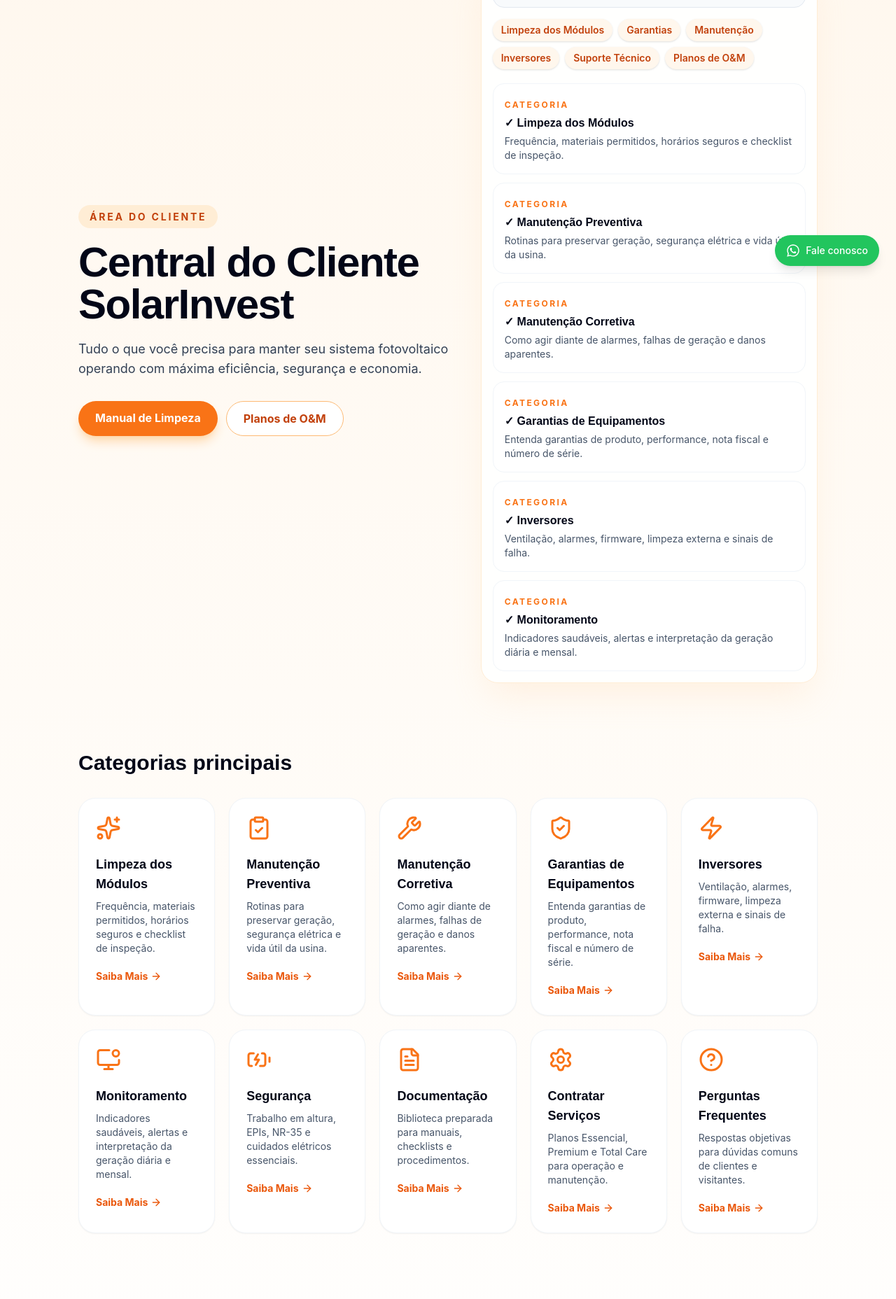
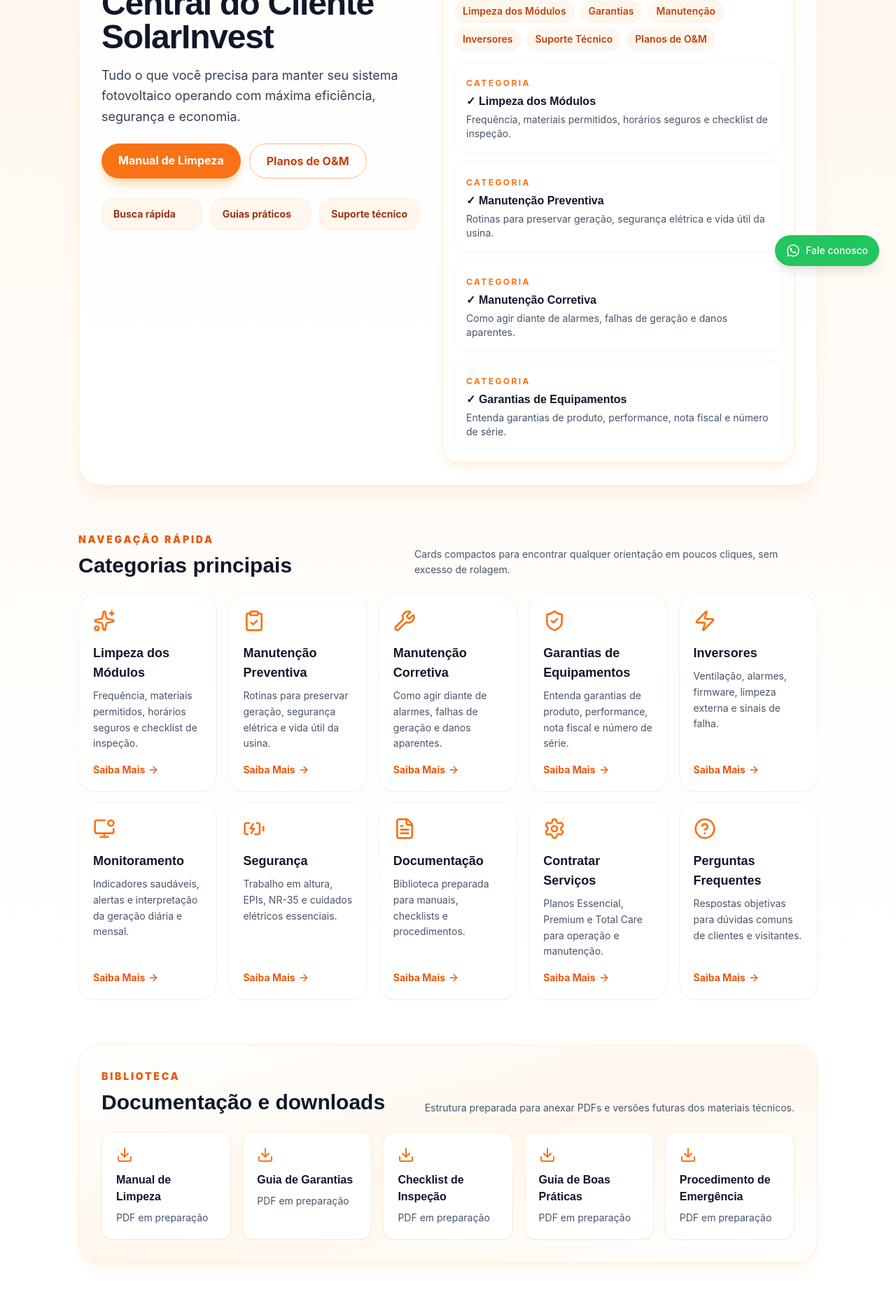
Before and after one commit to LeandroFrancaUS/solarinvest-Website, a Next.js app: page /area-do-cliente in a window 1280 px wide. Shown: the part 340-2196 px from the top of the page at 70% size. Built offline with nearby package versions, Linux system fonts and the light colour scheme.

Commit message:
Polish customer portal layout and spacing

```diff
--- a/src/app/area-do-cliente/garantias/page.tsx
+++ b/src/app/area-do-cliente/garantias/page.tsx
@@ -1,4 +1,4 @@
 import { buildMetadata } from '@/lib/seo';
 import { PageShell, SupportCta } from '@/components/cliente/ClientAreaLayout';
 export const metadata = buildMetadata({ title:'Garantias de Fábrica em Sistemas Solares | SolarInvest', description:'Entenda garantia de produto, garantia de performance e fluxo para acionar suporte de módulos, inversores e equipamentos fotovoltaicos.', path:'/area-do-cliente/garantias', keywords:['garantia de inversor solar','garantia de módulos solares'] });
-export default function Page(){const steps=['Identificar equipamento','Separar nota fiscal','Localizar número de série','Abrir chamado','Acompanhar análise']; return <PageShell title="Garantias de Fábrica" description="Organize documentos e evidências para acelerar análises de módulos, inversores e demais componentes."><div className="mt-10 space-y-8"><div className="grid gap-6 md:grid-cols-2"><section className="rounded-3xl bg-white p-8 shadow-sm"><h2 className="text-2xl font-black">Garantia de produto</h2><p className="mt-3 text-slate-700">Cobre defeitos de fabricação do equipamento dentro das condições e prazos definidos pelo fabricante.</p></section><section className="rounded-3xl bg-white p-8 shadow-sm"><h2 className="text-2xl font-black">Garantia de performance</h2><p className="mt-3 text-slate-700">Relaciona-se à capacidade mínima de geração do módulo ao longo do tempo, conforme curva e prazo contratual do fabricante.</p></section></div><div className="grid gap-4 md:grid-cols-5">{steps.map((s,i)=><div key={s} className="rounded-3xl bg-orange-50 p-5"><span className="text-xs font-black text-orange-600">PASSO {i+1}</span><h3 className="mt-2 font-black text-slate-950">{s}</h3></div>)}</div><SupportCta label="Solicitar Apoio SolarInvest" /></div></PageShell>}
+export default function Page(){const steps=['Identificar equipamento','Separar nota fiscal','Localizar número de série','Abrir chamado','Acompanhar análise']; return <PageShell title="Garantias de Fábrica" description="Organize documentos e evidências para acelerar análises de módulos, inversores e demais componentes."><div className="mt-10 space-y-8"><div className="grid gap-6 md:grid-cols-2"><section className="rounded-3xl bg-white p-8 shadow-sm"><h2 className="text-2xl font-black">Garantia de produto</h2><p className="mt-3 text-slate-700">Cobre defeitos de fabricação do equipamento dentro das condições e prazos definidos pelo fabricante.</p></section><section className="rounded-3xl bg-white p-8 shadow-sm"><h2 className="text-2xl font-black">Garantia de performance</h2><p className="mt-3 text-slate-700">Relaciona-se à capacidade mínima de geração do módulo ao longo do tempo, conforme curva e prazo contratual do fabricante.</p></section></div><div className="grid gap-4 md:grid-cols-5">{steps.map((s,i)=><div key={s} className="rounded-3xl bg-orange-50 p-5"><span className="text-xs font-black text-orange-600">PASSO {i+1}</span><h3 className="mt-2 font-black text-slate-900">{s}</h3></div>)}</div><SupportCta label="Solicitar Apoio SolarInvest" /></div></PageShell>}
--- a/src/app/area-do-cliente/limpeza-modulos/page.tsx
+++ b/src/app/area-do-cliente/limpeza-modulos/page.tsx
@@ -68,7 +68,7 @@ export default function Page() {
             <div className="flex gap-4">
               <ShieldAlert className="mt-1 h-7 w-7 flex-none text-orange-600" aria-hidden="true" />
               <div>
-                <h2 className="text-2xl font-black text-slate-950">Antes de começar: atenção à seriedade do procedimento</h2>
+                <h2 className="text-2xl font-black text-slate-900">Antes de começar: atenção à seriedade do procedimento</h2>
                 <p className="mt-3 leading-relaxed">
                   Módulos fotovoltaicos podem permanecer energizados sempre que recebem luz. Desligar disjuntores e chaves seccionadoras reduz riscos operacionais, mas não transforma o arranjo fotovoltaico em um equipamento totalmente sem tensão. Se você não souber identificar disjuntor CA, disjuntor CC, chave seccionadora ou inversor, não execute a limpeza por conta própria.
                 </p>
@@ -77,21 +77,21 @@ export default function Page() {
           </section>
 
           <section className="rounded-3xl bg-white p-8 shadow-sm">
-            <h2 className="text-2xl font-black text-slate-950">Quando limpar</h2>
+            <h2 className="text-2xl font-black text-slate-900">Quando limpar</h2>
             <p className="mt-3 leading-relaxed">
               Limpe quando houver acúmulo visível de poeira, fezes de pássaros, folhas, poluição, maresia, fuligem ou fumaça, especialmente se a geração cair em relação ao histórico. A recomendação operacional é fazer inspeção visual mensal e comparar a geração no aplicativo de monitoramento antes de decidir pela limpeza.
             </p>
           </section>
 
           <section id="frequencia" className="rounded-3xl bg-white p-8 shadow-sm">
-            <h2 className="text-2xl font-black text-slate-950">Frequência recomendada</h2>
+            <h2 className="text-2xl font-black text-slate-900">Frequência recomendada</h2>
             <p className="mt-3 leading-relaxed">
               A frequência depende do nível de sujeira, inclinação dos módulos, período de chuvas e exposição local. Não existe um intervalo único para todos os sistemas: use a tabela como referência e ajuste com base na inspeção visual e no desempenho real da usina.
             </p>
             <div className="mt-5 overflow-hidden rounded-2xl border border-slate-200">
               {rows.map(([condition, frequency]) => (
                 <div key={condition} className="grid grid-cols-2 border-b border-slate-100 last:border-0">
-                  <strong className="bg-orange-50 p-4 text-slate-950">{condition}</strong>
+                  <strong className="bg-orange-50 p-4 text-slate-900">{condition}</strong>
                   <span className="p-4">{frequency}</span>
                 </div>
               ))}
@@ -99,14 +99,14 @@ export default function Page() {
           </section>
 
           <section className="rounded-3xl bg-white p-8 shadow-sm">
-            <h2 className="text-2xl font-black text-slate-950">Horário correto</h2>
+            <h2 className="text-2xl font-black text-slate-900">Horário correto</h2>
             <p className="mt-3 leading-relaxed">
               Realize a limpeza no início da manhã ou no final da tarde, quando os módulos estão mais frios e a irradiância é menor. Nunca limpe sob sol forte ou com módulos muito quentes: a água fria sobre vidro aquecido pode provocar choque térmico, além de aumentar risco de queimadura, desidratação e queda durante o trabalho.
             </p>
           </section>
 
           <section id="materiais" className="rounded-3xl bg-white p-8 shadow-sm">
-            <h2 className="text-2xl font-black text-slate-950">Materiais permitidos</h2>
+            <h2 className="text-2xl font-black text-slate-900">Materiais permitidos</h2>
             <ul className="mt-4 grid gap-3 sm:grid-cols-2">
               <li>✓ água limpa em temperatura ambiente</li>
               <li>✓ detergente neutro bem diluído</li>
@@ -118,7 +118,7 @@ export default function Page() {
           </section>
 
           <section id="proibido" className="rounded-3xl bg-white p-8 shadow-sm">
-            <h2 className="text-2xl font-black text-slate-950">Proibido utilizar</h2>
+            <h2 className="text-2xl font-black text-slate-900">Proibido utilizar</h2>
             <ul className="mt-4 grid gap-3 sm:grid-cols-2">
               <li>✗ lavadora de alta pressão</li>
               <li>✗ produtos abrasivos</li>
@@ -130,12 +130,12 @@ export default function Page() {
           </section>
 
           <section className="rounded-3xl bg-white p-8 shadow-sm">
-            <h2 className="text-2xl font-black text-slate-950">Passo a passo detalhado</h2>
+            <h2 className="text-2xl font-black text-slate-900">Passo a passo detalhado</h2>
             <div className="mt-6 space-y-4">
               {steps.map((step, index) => (
                 <div key={step.title} className="rounded-2xl border border-slate-100 bg-slate-50 p-5">
                   <span className="text-xs font-black uppercase tracking-[0.2em] text-orange-600">Passo {index + 1}</span>
-                  <h3 className="mt-2 text-lg font-black text-slate-950">{step.title}</h3>
+                  <h3 className="mt-2 text-lg font-black text-slate-900">{step.title}</h3>
                   <p className="mt-2 leading-relaxed">{step.text}</p>
                 </div>
               ))}
@@ -143,14 +143,14 @@ export default function Page() {
           </section>
 
           <section id="seguranca" className="rounded-3xl bg-white p-8 shadow-sm">
-            <h2 className="text-2xl font-black text-slate-950">Segurança</h2>
+            <h2 className="text-2xl font-black text-slate-900">Segurança</h2>
             <p className="mt-3 leading-relaxed">
               Há risco de queda, choque elétrico, queimaduras e dano permanente aos equipamentos. Trabalho em telhados exige planejamento, isolamento da área, EPIs adequados e capacitação compatível com NR-35 quando houver trabalho em altura. Se não houver treinamento, ponto de ancoragem, acesso seguro ou conhecimento elétrico mínimo, contrate empresa especializada.
             </p>
           </section>
 
           <section className="rounded-3xl bg-white p-8 shadow-sm">
-            <h2 className="text-2xl font-black text-slate-950">Sinais de alerta</h2>
+            <h2 className="text-2xl font-black text-slate-900">Sinais de alerta</h2>
             <p className="mt-3 leading-relaxed">
               Se qualquer item abaixo for identificado, não continue a limpeza. Interrompa o procedimento, mantenha distância de partes elétricas e solicite inspeção técnica.
             </p>
@@ -168,7 +168,7 @@ export default function Page() {
 
         <aside className="h-fit space-y-5">
           <div className="rounded-3xl bg-orange-50 p-6 shadow-sm">
-            <h2 className="font-black text-slate-950">Resumo rápido</h2>
+            <h2 className="font-black text-slate-900">Resumo rápido</h2>
             <p className="mt-2 text-sm leading-relaxed text-slate-700">
               Desligue disjuntores e chaves seccionadoras, mantenha distância de componentes elétricos, use apenas materiais suaves e nunca trabalhe em altura sem segurança adequada.
             </p>
--- a/src/app/area-do-cliente/page.tsx
+++ b/src/app/area-do-cliente/page.tsx
@@ -1,5 +1,5 @@
 import Link from 'next/link';
-import { Download, ArrowRight } from 'lucide-react';
+import { ArrowRight, Download, FileText } from 'lucide-react';
 import { buildMetadata } from '@/lib/seo';
 import ClientAreaSearch from '@/components/cliente/ClientAreaSearch';
 import ClientFAQ from '@/components/cliente/ClientFAQ';
@@ -8,20 +8,130 @@ import { Breadcrumbs, JsonLd } from '@/components/cliente/ClientAreaLayout';
 
 export const metadata = buildMetadata({
   title: 'Central do Cliente SolarInvest | Manutenção, Limpeza e Garantias',
-  description: 'Área do Cliente SolarInvest com busca, FAQ, guias de limpeza de módulos, manutenção de inversores, garantias, monitoramento e planos de O&M.',
+  description:
+    'Área do Cliente SolarInvest com busca, FAQ, guias de limpeza de módulos, manutenção de inversores, garantias, monitoramento e planos de O&M.',
   path: '/area-do-cliente',
-  keywords: ['manutenção de energia solar','limpeza de placas solares','garantia de inversor solar','como limpar módulos fotovoltaicos','manutenção preventiva de usina solar'],
+  keywords: [
+    'manutenção de energia solar',
+    'limpeza de placas solares',
+    'garantia de inversor solar',
+    'como limpar módulos fotovoltaicos',
+    'manutenção preventiva de usina solar',
+  ],
 });
 
 export default function AreaDoClientePage() {
-  const faqJsonLd = { '@context': 'https://schema.org', '@type': 'FAQPage', mainEntity: faqs.map(([q,a]) => ({ '@type':'Question', name:q, acceptedAnswer:{ '@type':'Answer', text:a } })) };
-  return <main className="min-h-screen bg-gradient-to-b from-orange-50 via-white to-white pt-28">
-    <JsonLd id="client-faq-jsonld" data={faqJsonLd} />
-    <section className="px-6 py-12 md:px-16 lg:px-28"><div className="mx-auto max-w-7xl"><Breadcrumbs items={[{label:'Área do Cliente'}]} />
-      <div className="grid items-center gap-10 lg:grid-cols-[1fr_0.9fr]"><div><span className="rounded-full bg-orange-100 px-4 py-2 text-sm font-bold uppercase tracking-[0.2em] text-orange-700">Área do Cliente</span><h1 className="mt-6 text-4xl font-black tracking-tight text-slate-950 md:text-6xl">Central do Cliente SolarInvest</h1><p className="mt-5 max-w-2xl text-lg text-slate-700">Tudo o que você precisa para manter seu sistema fotovoltaico operando com máxima eficiência, segurança e economia.</p><div className="mt-8 flex flex-wrap gap-3"><Link href="/area-do-cliente/limpeza-modulos" className="rounded-full bg-orange-500 px-6 py-3 font-bold text-white shadow-lg shadow-orange-200 hover:bg-orange-600">Manual de Limpeza</Link><Link href="/area-do-cliente/planos" className="rounded-full border border-orange-300 bg-white px-6 py-3 font-bold text-orange-700 hover:bg-orange-50">Planos de O&M</Link></div></div><ClientAreaSearch /></div>
-    </div></section>
-    <section className="px-6 py-12 md:px-16 lg:px-28"><div className="mx-auto max-w-7xl"><h2 className="text-3xl font-black text-slate-950">Categorias principais</h2><div className="mt-8 grid gap-5 sm:grid-cols-2 lg:grid-cols-3 xl:grid-cols-5">{categories.map((cat)=>{const Icon=cat.icon; return <article key={cat.title} className="group rounded-3xl border border-slate-100 bg-white p-6 shadow-sm transition hover:-translate-y-1 hover:shadow-xl"><Icon className="h-9 w-9 text-orange-500" /><h3 className="mt-5 text-lg font-black text-slate-950">{cat.title}</h3><p className="mt-2 text-sm text-slate-600">{cat.description}</p><Link href={cat.href} className="mt-5 inline-flex items-center gap-1 text-sm font-bold text-orange-600">Saiba Mais <ArrowRight className="h-4 w-4" /></Link></article>})}</div></div></section>
-    <section id="downloads" className="px-6 py-12 md:px-16 lg:px-28"><div className="mx-auto max-w-7xl rounded-[2rem] bg-slate-950 p-8 text-white md:p-10"><h2 className="text-3xl font-black">Documentação e downloads</h2><p className="mt-2 text-slate-300">Biblioteca preparada para anexar PDFs e versões futuras dos materiais técnicos.</p><div className="mt-8 grid gap-4 md:grid-cols-5">{downloads.map((item)=><div key={item} className="rounded-2xl border border-white/10 bg-white/5 p-5"><Download className="h-6 w-6 text-orange-300" /><h3 className="mt-3 font-bold">{item}</h3><p className="mt-2 text-sm text-slate-300">PDF em preparação</p></div>)}</div></div></section>
-    <section id="faq" className="px-6 py-12 md:px-16 lg:px-28"><div className="mx-auto max-w-4xl"><h2 className="text-3xl font-black text-slate-950">FAQ inteligente</h2><p className="mt-2 text-slate-600">Perguntas frequentes sobre operação, manutenção, garantias e suporte.</p><div className="mt-8"><ClientFAQ /></div></div></section>
-  </main>;
+  const faqJsonLd = {
+    '@context': 'https://schema.org',
+    '@type': 'FAQPage',
+    mainEntity: faqs.map(([question, answer]) => ({
+      '@type': 'Question',
+      name: question,
+      acceptedAnswer: { '@type': 'Answer', text: answer },
+    })),
+  };
+
+  return (
+    <main className="min-h-screen bg-gradient-to-b from-orange-50 via-white to-white pt-24">
+      <JsonLd id="client-faq-jsonld" data={faqJsonLd} />
+
+      <section className="px-6 pb-8 pt-5 md:px-16 lg:px-28">
+        <div className="mx-auto max-w-7xl">
+          <Breadcrumbs items={[{ label: 'Área do Cliente' }]} compact />
+          <div className="grid gap-8 rounded-[2rem] border border-orange-100 bg-white/90 p-6 shadow-xl shadow-orange-100/60 md:p-8 lg:grid-cols-[0.95fr_1.05fr] lg:items-start">
+            <div className="py-2">
+              <span className="inline-flex rounded-full bg-orange-100 px-4 py-2 text-sm font-bold uppercase tracking-[0.2em] text-orange-700">
+                Área do Cliente
+              </span>
+              <h1 className="mt-5 max-w-2xl text-4xl font-black tracking-tight text-slate-900 md:text-5xl">
+                Central do Cliente SolarInvest
+              </h1>
+              <p className="mt-4 max-w-2xl text-lg leading-relaxed text-slate-700">
+                Tudo o que você precisa para manter seu sistema fotovoltaico operando com máxima eficiência, segurança e economia.
+              </p>
+              <div className="mt-6 flex flex-wrap gap-3">
+                <Link href="/area-do-cliente/limpeza-modulos" className="rounded-full bg-orange-500 px-6 py-3 font-bold text-white shadow-lg shadow-orange-200 hover:bg-orange-600">
+                  Manual de Limpeza
+                </Link>
+                <Link href="/area-do-cliente/planos" className="rounded-full border border-orange-300 bg-white px-6 py-3 font-bold text-orange-700 hover:bg-orange-50">
+                  Planos de O&M
+                </Link>
+              </div>
+              <div className="mt-7 grid gap-3 sm:grid-cols-3">
+                {['Busca rápida', 'Guias práticos', 'Suporte técnico'].map((item) => (
+                  <div key={item} className="rounded-2xl border border-orange-100 bg-orange-50 px-4 py-3 text-sm font-bold text-orange-800">
+                    {item}
+                  </div>
+                ))}
+              </div>
+            </div>
+            <ClientAreaSearch />
+          </div>
+        </div>
+      </section>
+
+      <section className="px-6 py-8 md:px-16 lg:px-28">
+        <div className="mx-auto max-w-7xl">
+          <div className="flex flex-col gap-2 md:flex-row md:items-end md:justify-between">
+            <div>
+              <span className="text-sm font-black uppercase tracking-[0.2em] text-orange-600">Navegação rápida</span>
+              <h2 className="mt-2 text-3xl font-black text-slate-900">Categorias principais</h2>
+            </div>
+            <p className="max-w-xl text-sm leading-relaxed text-slate-600">
+              Cards compactos para encontrar qualquer orientação em poucos cliques, sem excesso de rolagem.
+            </p>
+          </div>
+          <div className="mt-6 grid gap-4 sm:grid-cols-2 lg:grid-cols-3 xl:grid-cols-5">
+            {categories.map((cat) => {
+              const Icon = cat.icon;
+              return (
+                <article key={cat.title} className="group flex h-full flex-col rounded-3xl border border-slate-100 bg-white p-5 shadow-sm transition hover:-translate-y-1 hover:border-orange-200 hover:shadow-xl">
+                  <Icon className="h-8 w-8 text-orange-500" aria-hidden="true" />
+                  <h3 className="mt-4 text-lg font-black text-slate-900">{cat.title}</h3>
+                  <p className="mt-2 flex-1 text-sm leading-relaxed text-slate-600">{cat.description}</p>
+                  <Link href={cat.href} className="mt-4 inline-flex items-center gap-1 text-sm font-bold text-orange-600">
+                    Saiba Mais <ArrowRight className="h-4 w-4" />
+                  </Link>
+                </article>
+              );
+            })}
+          </div>
+        </div>
+      </section>
+
+      <section id="downloads" className="px-6 py-8 md:px-16 lg:px-28">
+        <div className="mx-auto max-w-7xl rounded-[2rem] border border-orange-100 bg-gradient-to-br from-white via-orange-50 to-white p-6 shadow-lg shadow-orange-100/50 md:p-8">
+          <div className="flex flex-col gap-2 md:flex-row md:items-end md:justify-between">
+            <div>
+              <span className="text-sm font-black uppercase tracking-[0.2em] text-orange-600">Biblioteca</span>
+              <h2 className="mt-2 text-3xl font-black text-slate-900">Documentação e downloads</h2>
+            </div>
+            <p className="max-w-xl text-sm text-slate-600">Estrutura preparada para anexar PDFs e versões futuras dos materiais técnicos.</p>
+          </div>
+          <div className="mt-6 grid gap-4 sm:grid-cols-2 lg:grid-cols-5">
+            {downloads.map((item) => (
+              <div key={item} className="rounded-2xl border border-orange-100 bg-white p-5 shadow-sm">
+                <Download className="h-6 w-6 text-orange-500" aria-hidden="true" />
+                <h3 className="mt-3 font-bold text-slate-900">{item}</h3>
+                <p className="mt-2 text-sm text-slate-600">PDF em preparação</p>
+              </div>
+            ))}
+          </div>
+        </div>
+      </section>
+
+      <section id="faq" className="px-6 pb-14 pt-8 md:px-16 lg:px-28">
+        <div className="mx-auto grid max-w-7xl gap-8 lg:grid-cols-[320px_1fr]">
+          <div className="rounded-3xl border border-orange-100 bg-orange-50 p-6 lg:h-fit">
+            <FileText className="h-8 w-8 text-orange-500" aria-hidden="true" />
+            <h2 className="mt-4 text-3xl font-black text-slate-900">FAQ inteligente</h2>
+            <p className="mt-3 text-sm leading-relaxed text-slate-700">
+              Perguntas frequentes sobre operação, manutenção, garantias e suporte, organizadas para consulta rápida.
+            </p>
+          </div>
+          <ClientFAQ />
+        </div>
+      </section>
+    </main>
+  );
 }
--- a/src/components/cliente/ClientAreaSearch.tsx
+++ b/src/components/cliente/ClientAreaSearch.tsx
@@ -9,25 +9,31 @@ export default function ClientAreaSearch() {
   const [query, setQuery] = useState('');
   const normalized = query.trim().toLowerCase();
   const results = useMemo(() => {
-    if (!normalized) return knowledgeItems.slice(0, 6);
-    return knowledgeItems.filter((item) => `${item.title} ${item.excerpt} ${item.type}`.toLowerCase().includes(normalized));
+    const filtered = normalized
+      ? knowledgeItems.filter((item) => `${item.title} ${item.excerpt} ${item.type}`.toLowerCase().includes(normalized))
+      : knowledgeItems.slice(0, 4);
+    return filtered.slice(0, 5);
   }, [normalized]);
 
   return (
-    <div className="rounded-3xl border border-orange-100 bg-white/95 p-4 shadow-2xl shadow-orange-200/30">
+    <div className="rounded-3xl border border-orange-100 bg-white p-4 shadow-lg shadow-orange-100/60">
       <label htmlFor="client-search" className="sr-only">Pesquisar na Central do Cliente</label>
       <div className="flex items-center gap-3 rounded-2xl border border-slate-200 bg-slate-50 px-4 py-3 focus-within:ring-2 focus-within:ring-orange-400">
         <Search className="h-5 w-5 text-orange-500" aria-hidden="true" />
         <input id="client-search" value={query} onChange={(event) => setQuery(event.target.value)} placeholder="Pesquise: como limpar placas, garantia, inversor..." className="w-full bg-transparent text-slate-900 outline-none placeholder:text-slate-500" />
       </div>
       <div className="mt-4 flex flex-wrap gap-2" aria-label="Atalhos rápidos">
-        {quickTags.map((tag) => <button key={tag} type="button" onClick={() => setQuery(tag)} className="rounded-full bg-orange-50 px-3 py-1.5 text-sm font-semibold text-orange-700 hover:bg-orange-100">{tag}</button>)}
+        {quickTags.map((tag) => (
+          <button key={tag} type="button" onClick={() => setQuery(tag)} className="rounded-full bg-orange-50 px-3 py-1.5 text-sm font-semibold text-orange-700 shadow-sm hover:bg-orange-100">
+            {tag}
+          </button>
+        ))}
       </div>
-      <div className="mt-5 grid gap-3" aria-live="polite">
+      <div className="mt-4 grid gap-3" aria-live="polite">
         {results.length ? results.map((item) => (
-          <Link key={`${item.type}-${item.title}`} href={item.href} className="rounded-2xl border border-slate-100 bg-white p-4 transition hover:-translate-y-0.5 hover:border-orange-200 hover:shadow-lg">
+          <Link key={`${item.type}-${item.title}`} href={item.href} className="rounded-2xl border border-slate-100 bg-white p-4 transition hover:-translate-y-0.5 hover:border-orange-200 hover:shadow-md">
             <span className="text-xs font-bold uppercase tracking-[0.2em] text-orange-500">{item.type}</span>
-            <h3 className="mt-1 font-bold text-slate-950">✓ {item.title}</h3>
+            <h3 className="mt-1 font-bold text-slate-900">✓ {item.title}</h3>
             <p className="mt-1 text-sm text-slate-600">{item.excerpt}</p>
           </Link>
         )) : <p className="rounded-2xl bg-slate-50 p-4 text-slate-600">Nenhum resultado encontrado. Tente “limpeza”, “garantia”, “inversor” ou “manutenção”.</p>}
```
Also changed, not shown: src/components/cliente/ClientAreaLayout.tsx (+7 -7 lines), src/components/cliente/ClientFAQ.tsx (+15 -1 lines).
